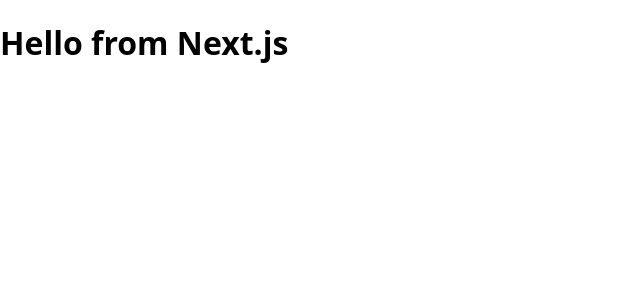
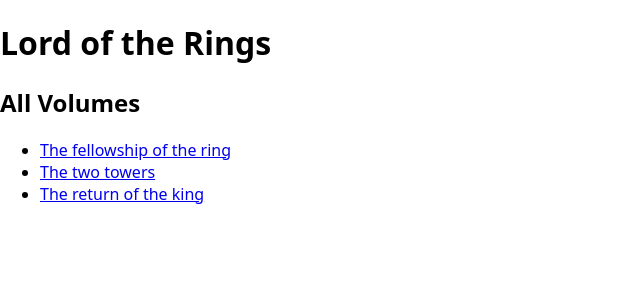
Before and after one commit to AnjaSiewert/LordOfTheRingsApp, a Next.js app: page / in a window 1280 px wide. Shown: the top 300 px of the page, without its empty margins (0-640 px from the left). Built offline with nearby package versions, Linux system fonts and the light colour scheme.

Commit message:
add links

```diff
--- a/pages/index.js
+++ b/pages/index.js
@@ -1,7 +1,26 @@
+//import { introduction } from "../../lib/data";
+import Link from "next/link";
+
 export default function HomePage() {
   return (
     <div>
-      <h1>Hello from Next.js</h1>
+      <h1>Lord of the Rings</h1>
+      <h2>All Volumes</h2>
+      <ul>
+        <li>
+          <Link href="./volumes/the-fellowship-of-the-ring">
+            The fellowship of the ring
+          </Link>
+        </li>
+        <li>
+          <Link href="./volumes/the-two-towers">The two towers</Link>
+        </li>
+        <li>
+          <Link href="./volumes/the-return-of-the-king">
+            The return of the king
+          </Link>
+        </li>
+      </ul>
     </div>
   );
 }
--- /dev/null
+++ b/pages/volumes.js
@@ -0,0 +1,3 @@
+export default function Volumes() {
+  return <h2>Volumes</h2>;
+}
--- /dev/null
+++ b/pages/volumes/the-fellowship-of-the-ring.js
@@ -0,0 +1,3 @@
+export default function VolumesNo1() {
+  return <p>Volume 1</p>;
+}
--- /dev/null
+++ b/pages/volumes/the-return-of-the-king.js
@@ -0,0 +1,3 @@
+export default function VolumesNo3() {
+  return <p>Volume 3</p>;
+}
--- /dev/null
+++ b/pages/volumes/the-two-towers.js
@@ -0,0 +1,3 @@
+export default function VolumesNo2() {
+  return <p>Volume 2</p>;
+}
```
